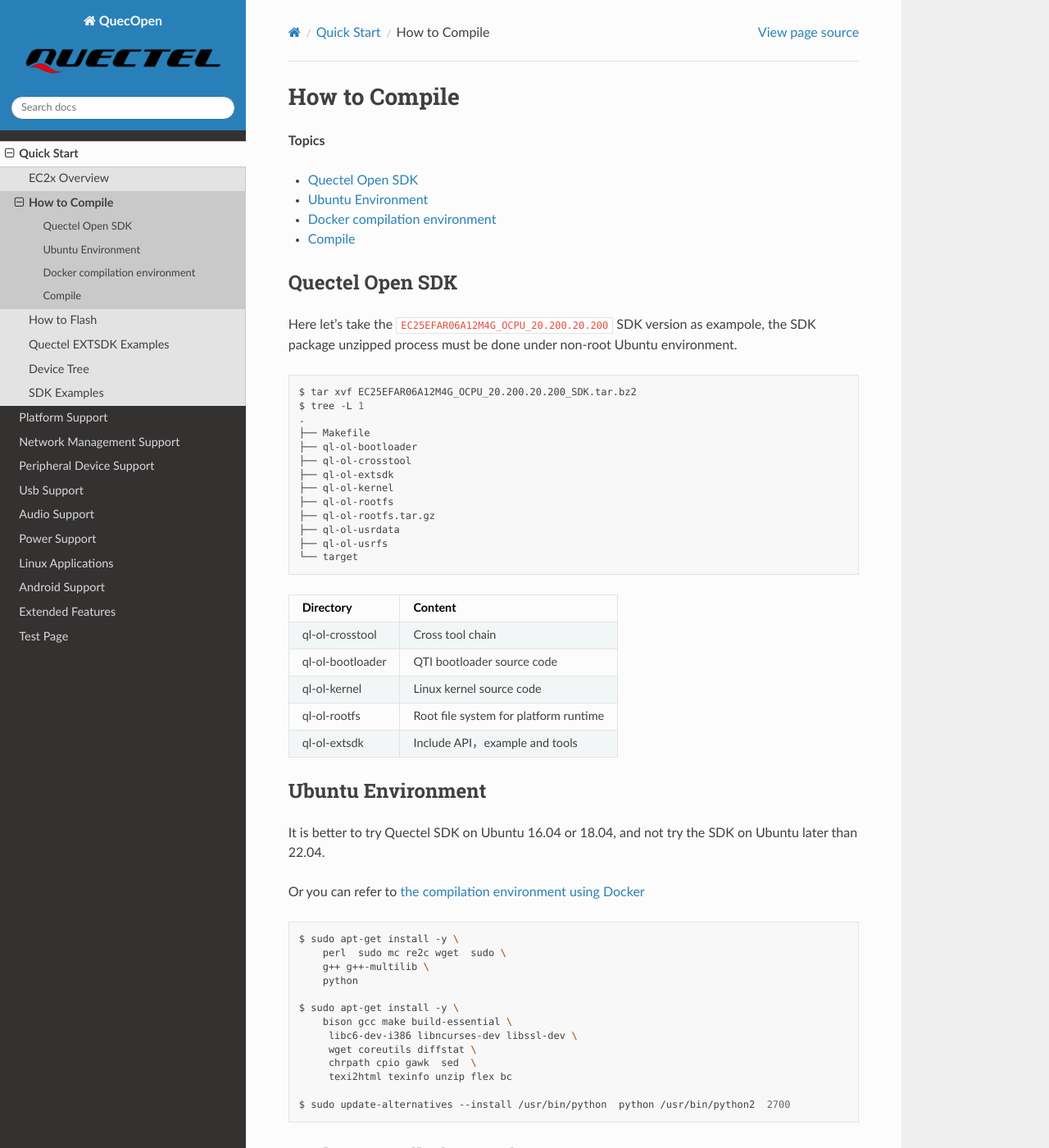
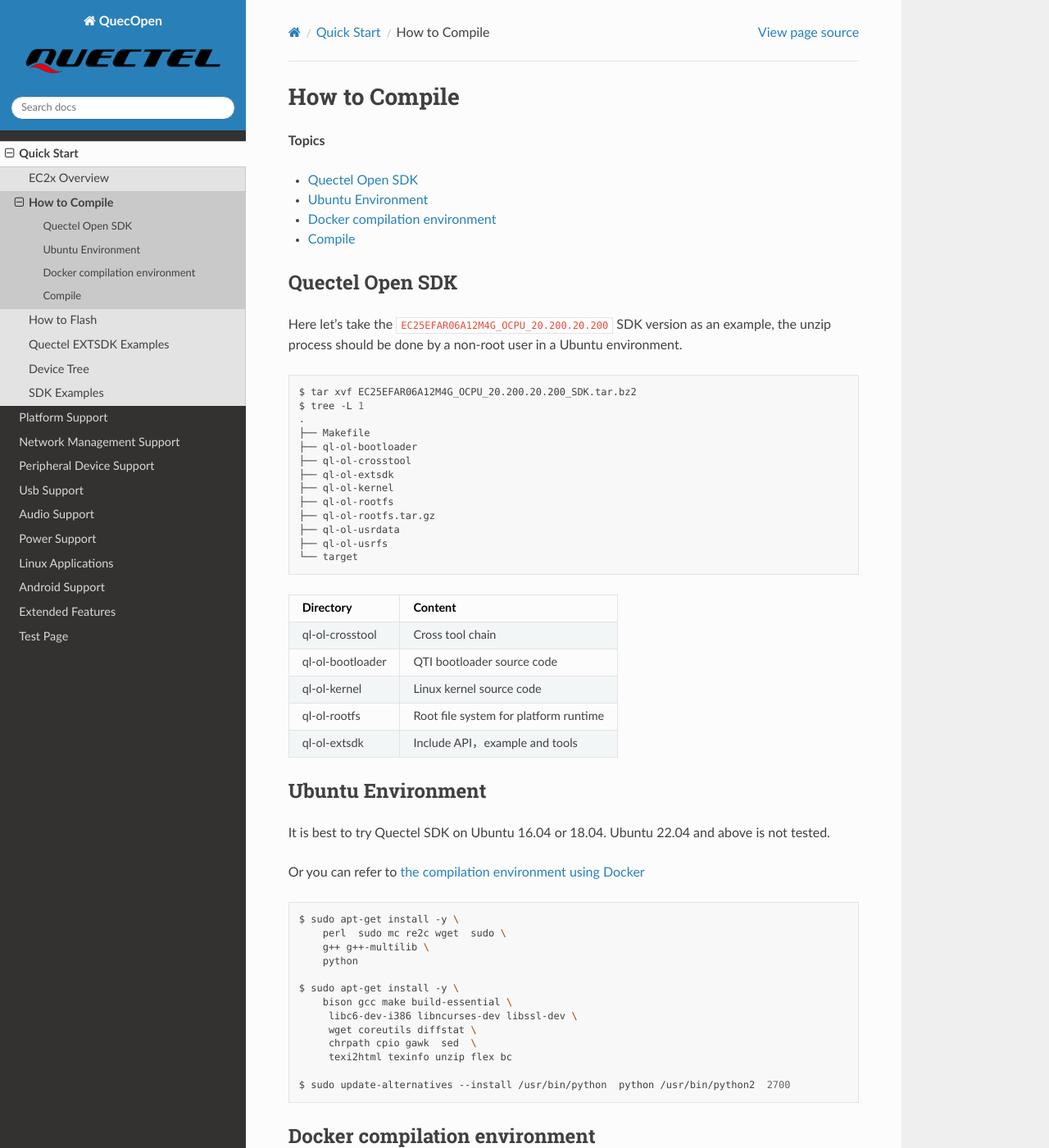
Before and after one commit to ziheng0/RTD_Test, a Sphinx documentation site: the page built from docs/source/1-quickstart/how-to-compile.md, in a window 1280 px wide and 1400 px high. Shown: the whole window at 82% size. Built offline with Sphinx 7.4.7 and the Read the Docs theme 3.1.0, drawn with Linux system fonts in a browser that asks for light colours; pages that are not in the unit, such as notebooks, are missing from menus.

Commit message:
Unifies format and fix English

````diff
--- a/docs/source/1-quickstart/how-to-compile.md
+++ b/docs/source/1-quickstart/how-to-compile.md
@@ -9,7 +9,7 @@
 
 ## Quectel Open SDK
 
-Here let's take the `EC25EFAR06A12M4G_OCPU_20.200.20.200` SDK version as exampole, the SDK package unzipped process must be done under non-root Ubuntu environment.
+Here let's take the `EC25EFAR06A12M4G_OCPU_20.200.20.200` SDK version as an example, the unzip process should be done by a non-root user in a Ubuntu environment.
 
 ```bash
 $ tar xvf EC25EFAR06A12M4G_OCPU_20.200.20.200_SDK.tar.bz2
@@ -27,8 +27,6 @@
 └── target
 ```
 
-
-
 |     Directory    |     Content               |
 |   ------         |       ------              |
 | ql-ol-crosstool  | Cross tool chain               |
@@ -37,11 +35,9 @@
 | ql-ol-rootfs     | Root file system for platform runtime |
 | ql-ol-extsdk     | Include API，example and tools        |
 
-
-
 ## Ubuntu Environment
 
-It is better to try Quectel SDK on Ubuntu 16.04 or 18.04, and not try the SDK on Ubuntu later than 22.04.
+It is best to try Quectel SDK on Ubuntu 16.04 or 18.04. Ubuntu 22.04 and above is not tested.
 
 Or you can refer to [the compilation environment using Docker](#docker-compilation-environment)
 
@@ -62,13 +58,15 @@
 ```
 
 ## Docker compilation environment
+
 [Docker](https://www.docker.com/) is an open source platform for developing, delivering, and running applications. It leverages containerization technology, enabling developers to package applications and their dependencies into a portable container called a Docker container. These containers can run quickly and consistently on any machine running Docker, whether it is a development environment, a test environment, or a production environment.
 
 **Steps**
+
 1. Download the official installation script.
 
     ```bash
-    $ curl -fsSL https://test.docker.com -o test-docker.sh
+    curl -fsSL https://test.docker.com -o test-docker.sh
     ```
 
 1. Execute the script
@@ -84,13 +82,15 @@
     ```bash
     docker version
     ```
+
     ![](../_static/images/docker_v.png)
 
-1.  Try running the hello-world image to verify that Docker is installed correctly.
+1. Try running the hello-world image to verify that Docker is installed correctly.
 
     ```bash
     docker run hello-world
     ```
+
     ![](../_static/images/docker_run_hello.png)
 
 ## Compile
````
Also changed, not shown: docs/source/1-quickstart/examples.md (+13 -10 lines).
